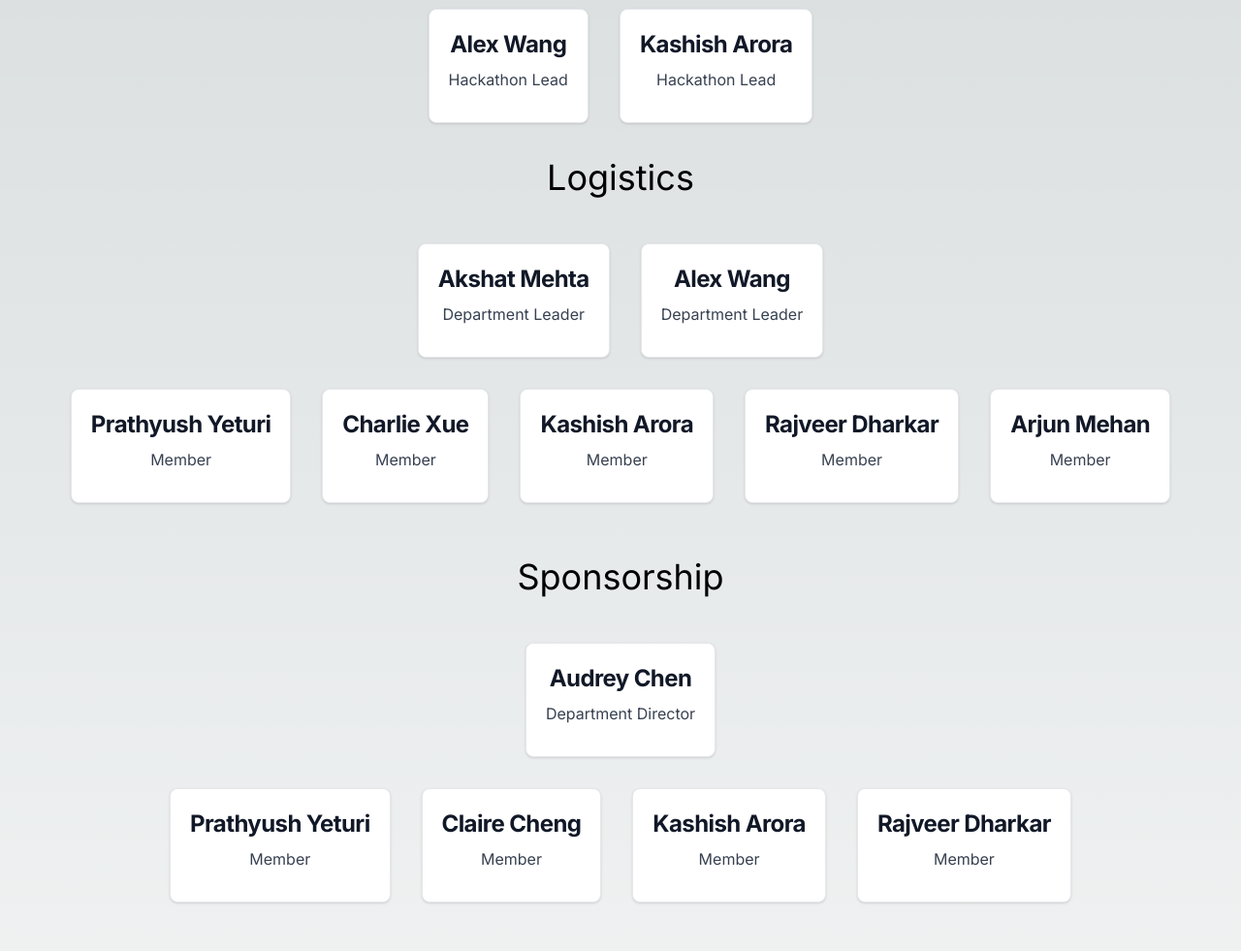
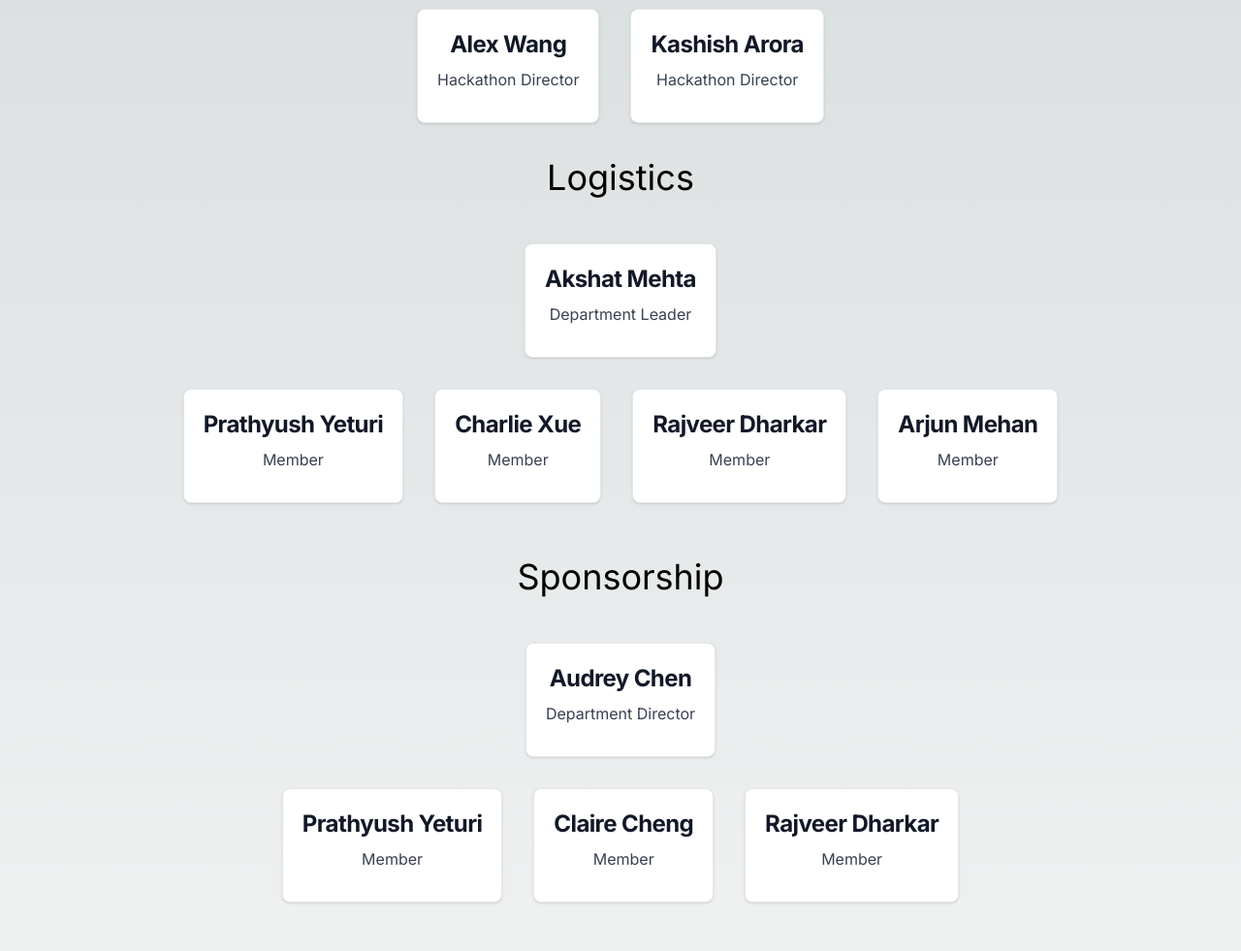
Before and after one commit to adi-varshney/HsnHacks, a Next.js app: page /team in a window 1280 px wide. Shown: the part 299-1280 px from the top of the page at 97% size. Built offline with nearby package versions, Linux system fonts and the light colour scheme.

Commit message:
Updated names on meet the team.

```diff
--- a/app/team/page.js
+++ b/app/team/page.js
@@ -46,11 +46,11 @@ export default function Team() {
         <div className="flex flex-wrap justify-center">
           <Card
             name="Alex Wang"
-            about="Hackathon Lead"
+            about="Hackathon Director"
           />
           <Card
             name="Kashish Arora"
-            about="Hackathon Lead"
+            about="Hackathon Director"
           />
         </div>
 
@@ -63,10 +63,6 @@ export default function Team() {
               name="Akshat Mehta"
               about="Department Leader"
             />
-            <Card
-              name="Alex Wang"
-              about="Department Leader"
-            />
             <div className="w-full"></div>
             <Card
               name="Prathyush Yeturi"
@@ -74,10 +70,6 @@ export default function Team() {
             />
             <Card
               name="Charlie Xue"
-              about="Member"
-            />
-            <Card
-              name="Kashish Arora"
               about="Member"
             />
             <Card
@@ -107,10 +99,6 @@ export default function Team() {
             />
             <Card
               name="Claire Cheng"
-              about="Member"
-            />
-            <Card
-              name="Kashish Arora"
               about="Member"
             />
             <Card
@@ -156,10 +144,6 @@ export default function Team() {
             />
             <div className="w-full"></div>
             <Card
-              name="Simrun Sabhlok"
-              about="Member"
-            />
-            <Card
               name="Riddhi Ganesh"
               about="Member"
             />
```
